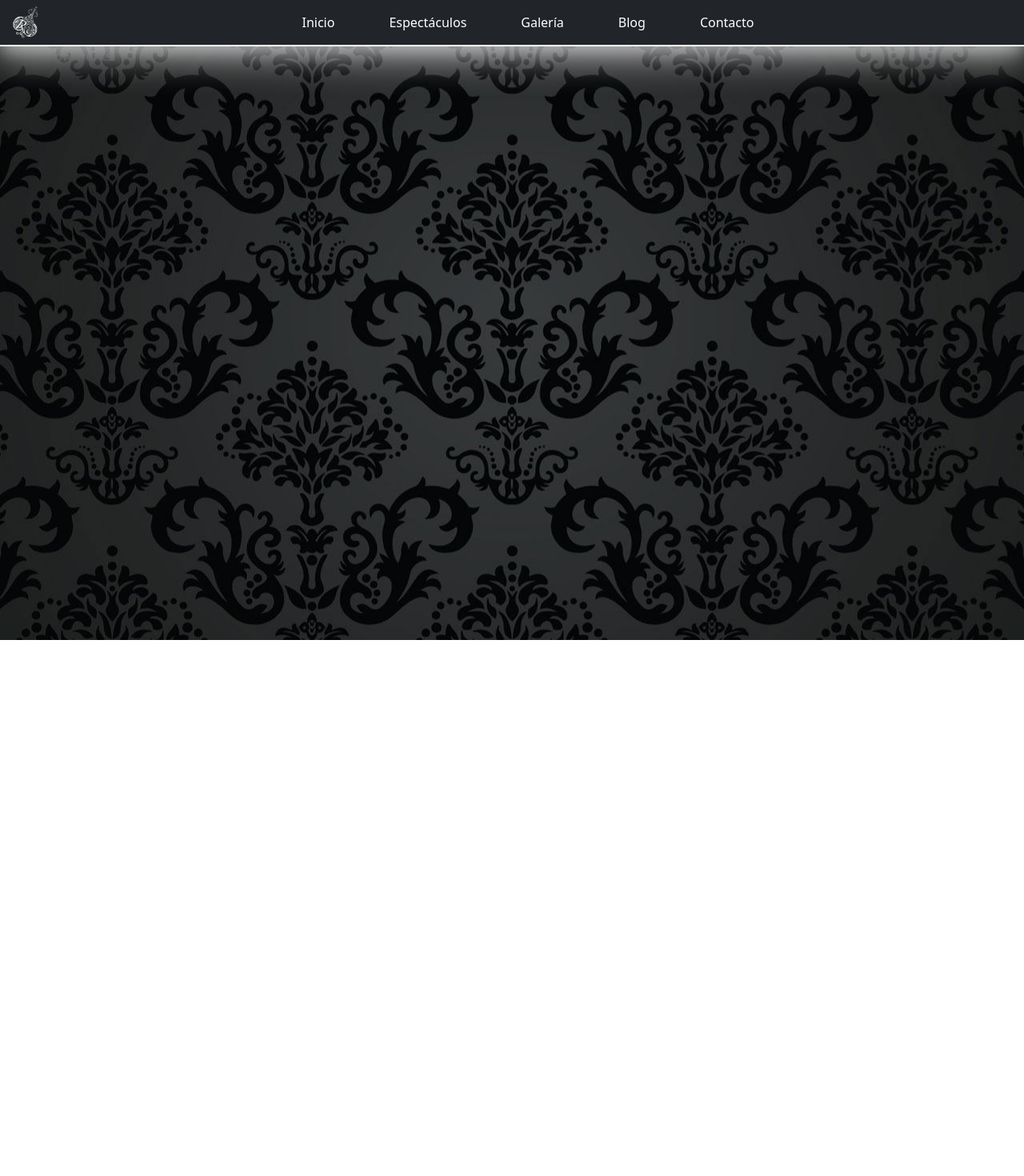
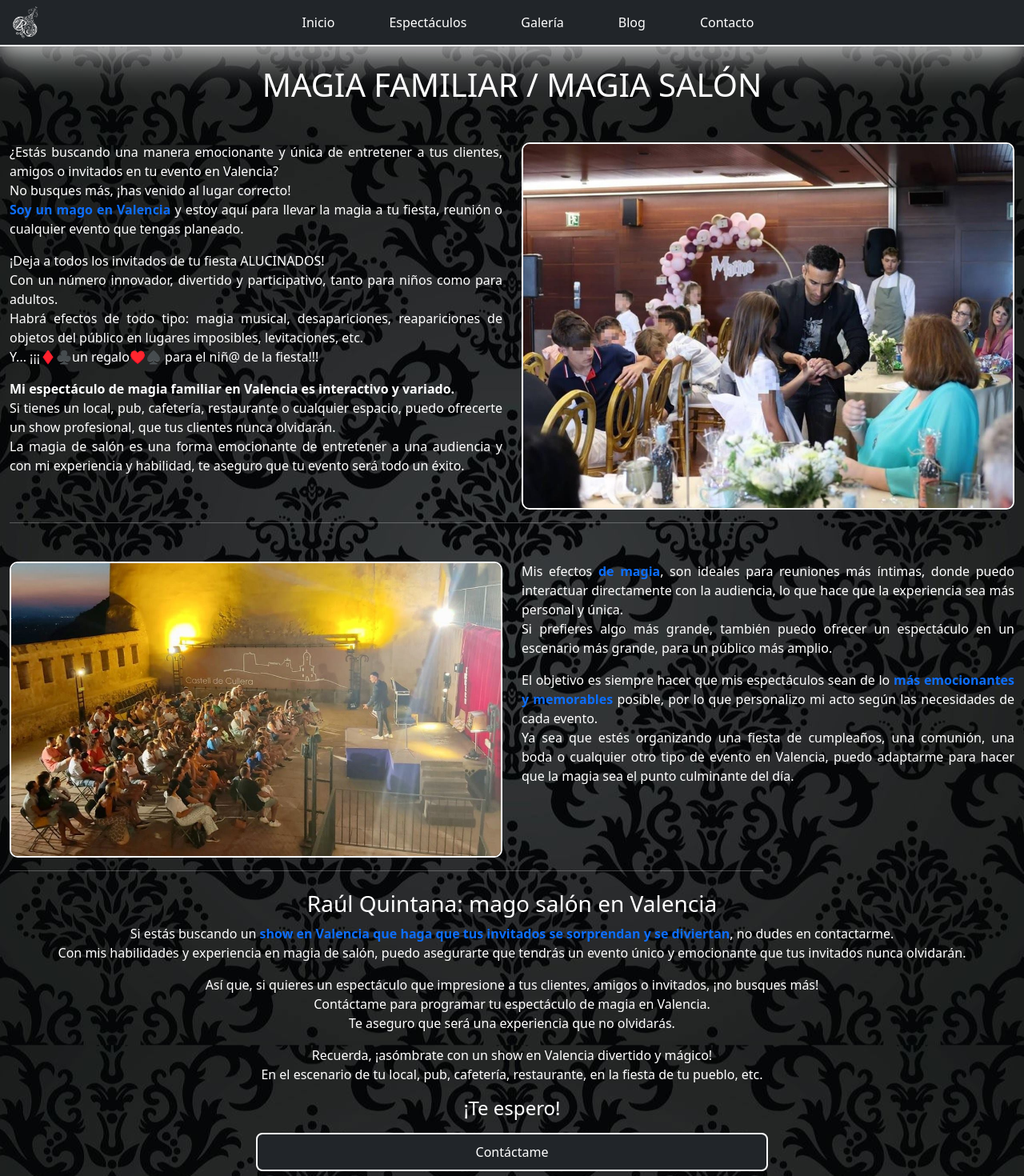
Before and after one commit to RichardYusteDAW/quintana, an Angular app: page /shows/family in a window 1280 px wide. Shown: the top 1470 px of the page at 80% size. Before the commit the page ends 800 px from the top, so only its background shows below. Built offline with nearby package versions, Linux system fonts and the light colour scheme.

Commit message:
Created FamilyShowComponent

```diff
--- a/src/app/pages/shows/family-show/family-show.component.css
+++ b/src/app/pages/shows/family-show/family-show.component.css
@@ -0,0 +1,8 @@
+#text p {
+    text-align: justify;
+}
+
+img {
+    border: 2px solid white;
+    border-radius: 10px;
+}
--- a/src/app/pages/shows/family-show/family-show.component.html
+++ b/src/app/pages/shows/family-show/family-show.component.html
@@ -1 +1,90 @@
-<p>family-show works!</p>
+<div class="container-fluid text-white my-4">
+
+    <h1 class="text-center">MAGIA FAMILIAR / MAGIA SALÓN</h1>
+
+    <div class="row align-items-start justify-content-around mt-5">
+        <div id="text" class="col-md-6">
+            <p>
+                ¿Estás buscando una manera emocionante y única de entretener a tus clientes, amigos o invitados en tu
+                evento en Valencia?<br>
+                No busques más, ¡has venido al lugar correcto!<br>
+                <strong class="text-primary">Soy un mago en Valencia</strong> y estoy aquí para llevar la magia a tu
+                fiesta, reunión o
+                cualquier evento que tengas planeado.
+            </p>
+
+            <p>
+                ¡Deja a todos los invitados de tu fiesta ALUCINADOS!<br>
+                Con un número innovador, divertido y participativo, tanto para niños como para adultos.<br>
+                Habrá efectos de todo tipo: magia musical, desapariciones, reapariciones de objetos del público en
+                lugares imposibles, levitaciones, etc.<br>
+                Y... ¡¡¡♦️♣️un regalo♥️♠️ para el niñ&#64; de la fiesta!!!
+            </p>
+
+            <p>
+                <strong>Mi espectáculo de magia familiar en Valencia es interactivo y variado.</strong><br>
+                Si tienes un local, pub, cafetería, restaurante o cualquier espacio, puedo ofrecerte un show
+                profesional,
+                que tus clientes nunca olvidarán.<br>
+                La magia de salón es una forma emocionante de entretener a una audiencia
+                y con mi experiencia y habilidad, te aseguro que tu evento será todo un éxito.
+            </p>
+        </div>
+
+        <div class="col-md-6">
+            <img class="img-fluid" src="img/shows/communion.jpg" alt="Foto de una comunión">
+        </div>
+    </div>
+    <hr class="w-75">
+
+    <div class="row align-items-start justify-content-around mt-5">
+        <div class="col-md-6 order-2 order-md-1">
+            <img class="img-fluid" src="img/shows/country.jpg" alt="Foto de un espectáculo de magia en un pueblo">
+        </div>
+
+        <div id="text" class="col-md-6 order-1 order-md-2">
+            <p>
+                Mis efectos <strong class="text-primary">de magia</strong>, son ideales para reuniones más íntimas,
+                donde puedo interactuar directamente con la audiencia,
+                lo que hace que la experiencia sea más personal y única.<br>
+                Si prefieres algo más grande, también puedo ofrecer un espectáculo en un escenario más grande, para un
+                público más amplio.
+            </p>
+
+            <p>
+                El objetivo es siempre hacer que mis espectáculos sean de lo
+                <strong class="text-primary">más emocionantes y memorables</strong> posible,
+                por lo que personalizo mi acto según las necesidades de cada evento.<br>
+                Ya sea que estés organizando una fiesta de cumpleaños, una comunión, una boda o cualquier otro tipo de
+                evento en Valencia, puedo adaptarme para hacer que la magia sea el punto culminante del día.
+            </p>
+        </div>
+    </div>
+    <hr class="w-75">
+
+    <div class="row mt-4 text-center justify-content-center">
+
+        <h3>Raúl Quintana: mago salón en Valencia</h3>
+
+        <p>
+            Si estás buscando un <strong class="text-primary">show en Valencia que haga que tus invitados se sorprendan
+                y se diviertan</strong>, no dudes en contactarme.<br>
+            Con mis habilidades y experiencia en magia de salón, puedo asegurarte que tendrás un
+            evento único y emocionante que tus invitados nunca olvidarán.
+        </p>
+
+        <p>
+            Así que, si quieres un espectáculo que impresione a tus clientes, amigos o invitados, ¡no busques más!<br>
+            Contáctame para programar tu espectáculo de magia en Valencia.<br>
+            Te aseguro que será una experiencia que no olvidarás.
+        </p>
+
+        <p>
+            Recuerda, ¡asómbrate con un show en Valencia divertido y mágico!<br>
+            En el escenario de tu local, pub, cafetería, restaurante, en la fiesta de tu pueblo, etc.<br>
+        </p>
+
+        <h4>¡Te espero!</h4>
+        <a class="button w-50 w-md-25 mt-2" routerLink="/contact">Contáctame</a>
+    </div>
+</div>
```
Also changed, not shown: src/app/pages/shows/family-show/family-show.component.ts (+3 -4 lines), public/img/shows/communion.jpg (added), public/img/shows/country.jpg (added).
